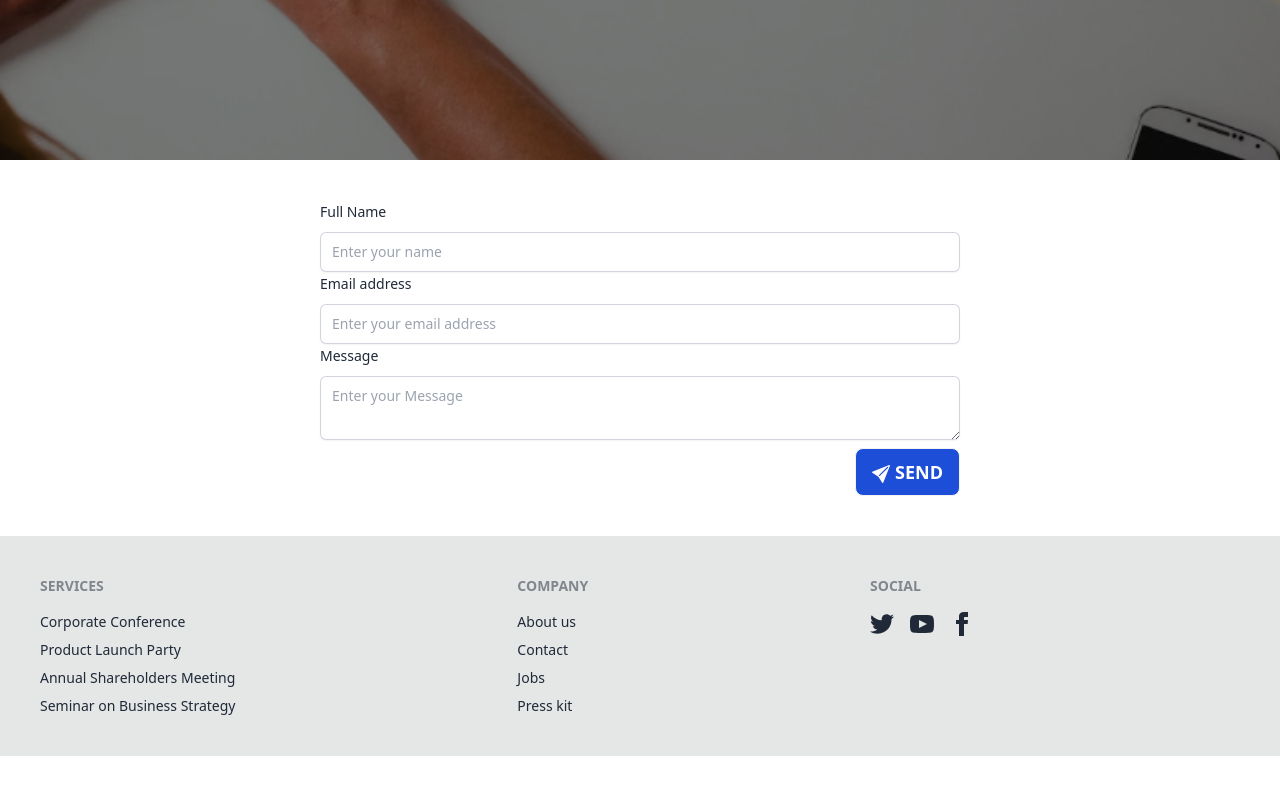
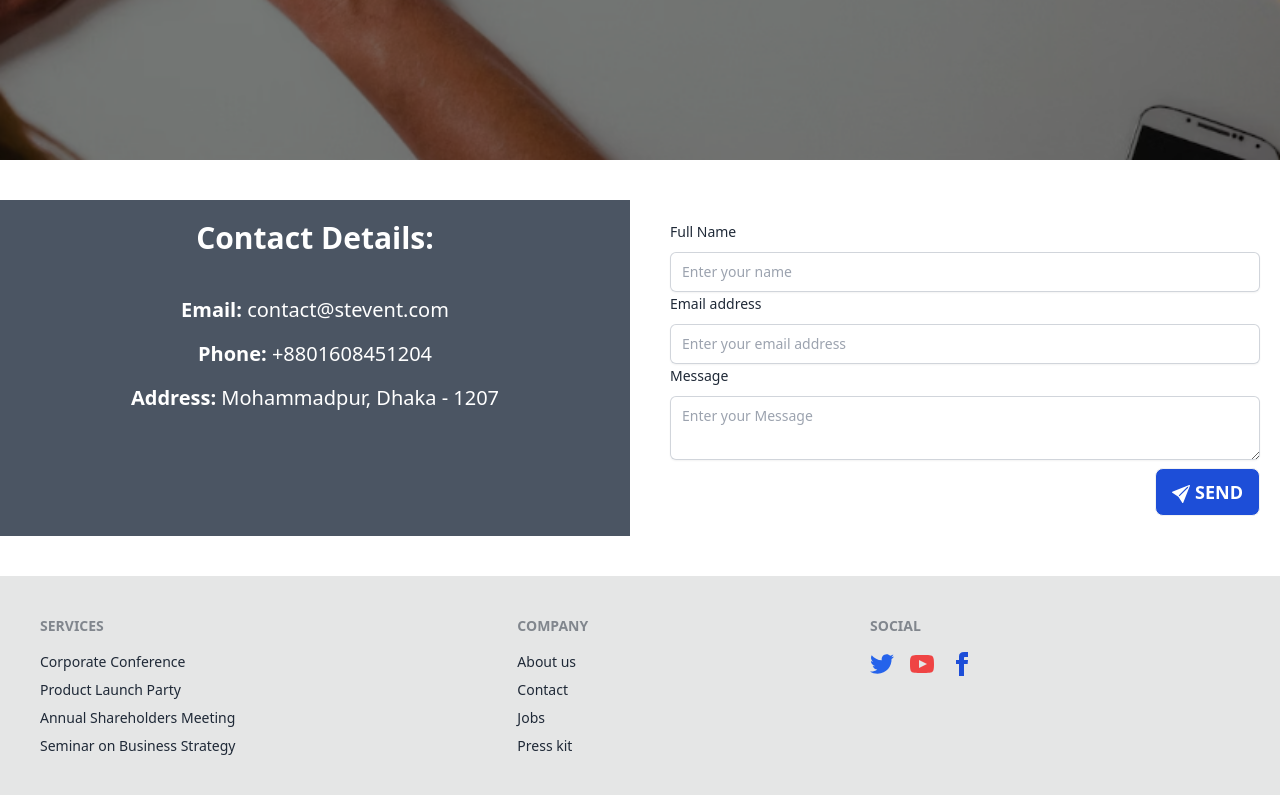
Before and after one commit to shehabweb1/st-event-management, a React (Vite) app: page /contact in a window 1280 px wide. Shown: the part 507-1302 px from the top of the page. Before the commit the page ends 1263 px from the top, so only its background shows below. Built offline with nearby package versions, Linux system fonts and the light colour scheme; no server answers.

Commit message:
Add More Content

```diff
--- a/src/Router/router.jsx
+++ b/src/Router/router.jsx
@@ -20,7 +20,7 @@ const router = createBrowserRouter([
 			{
 				path: "/",
 				element: <Home />,
-				loader: () => fetch("./data.json"),
+				loader: () => fetch("../data.json"),
 			},
 			{
 				path: "/about",
@@ -29,7 +29,7 @@ const router = createBrowserRouter([
 			{
 				path: "/services",
 				element: <Services />,
-				loader: () => fetch("./data.json"),
+				loader: () => fetch("../data.json"),
 			},
 			{
 				path: "/services/:id",
--- a/src/component/Contact/Contact.jsx
+++ b/src/component/Contact/Contact.jsx
@@ -19,7 +19,27 @@ const Contact = () => {
 		<div>
 			<Banner bannerImg={contactImg} bannerTitle="Contact Us" />
 			<div className="my-10">
-				<form className="lg:w-1/2 mx-auto" onSubmit={handleContactForm}>
+				<div className="grid lg:grid-cols-2 gap-5">
+					<div className="bg-gray-600 p-5 text-white">
+						<h2 className="text-3xl font-semibold text-center mb-10">
+							Contact Details:
+						</h2>
+						<div className="flex flex-col items-center gap-4 text-xl">
+							<p>
+								<span className="font-semibold">Email:</span>{" "}
+								contact@stevent.com
+							</p>
+							<p>
+								<span className="font-semibold">Phone:</span> +8801608451204
+							</p>
+							<p>
+								<span className="font-semibold">Address:</span> Mohammadpur,
+								Dhaka - 1207
+							</p>
+						</div>
+					</div>
+					<div className="p-5">
+						<form onSubmit={handleContactForm}>
 							<div>
 								<label
 									htmlFor="name"
@@ -83,6 +103,8 @@ const Contact = () => {
 						</form>
 					</div>
 				</div>
+			</div>
+		</div>
 	);
 };
 
--- a/src/component/Footer/Footer.jsx
+++ b/src/component/Footer/Footer.jsx
@@ -31,7 +31,7 @@ const Footer = () => {
 							width="24"
 							height="24"
 							viewBox="0 0 24 24"
-							className="fill-current"
+							className="fill-current text-blue-600"
 						>
 							<path d="M24 4.557c-.883.392-1.832.656-2.828.775 1.017-.609 1.798-1.574 2.165-2.724-.951.564-2.005.974-3.127 1.195-.897-.957-2.178-1.555-3.594-1.555-3.179 0-5.515 2.966-4.797 6.045-4.091-.205-7.719-2.165-10.148-5.144-1.29 2.213-.669 5.108 1.523 6.574-.806-.026-1.566-.247-2.229-.616-.054 2.281 1.581 4.415 3.949 4.89-.693.188-1.452.232-2.224.084.626 1.956 2.444 3.379 4.6 3.419-2.07 1.623-4.678 2.348-7.29 2.04 2.179 1.397 4.768 2.212 7.548 2.212 9.142 0 14.307-7.721 13.995-14.646.962-.695 1.797-1.562 2.457-2.549z"></path>
 						</svg>
@@ -42,7 +42,7 @@ const Footer = () => {
 							width="24"
 							height="24"
 							viewBox="0 0 24 24"
-							className="fill-current"
+							className="fill-current text-red-500"
 						>
 							<path d="M19.615 3.184c-3.604-.246-11.631-.245-15.23 0-3.897.266-4.356 2.62-4.385 8.816.029 6.185.484 8.549 4.385 8.816 3.6.245 11.626.246 15.23 0 3.897-.266 4.356-2.62 4.385-8.816-.029-6.185-.484-8.549-4.385-8.816zm-10.615 12.816v-8l8 3.993-8 4.007z"></path>
 						</svg>
@@ -53,7 +53,7 @@ const Footer = () => {
 							width="24"
 							height="24"
 							viewBox="0 0 24 24"
-							className="fill-current"
+							className="fill-current text-blue-700"
 						>
 							<path d="M9 8h-3v4h3v12h5v-12h3.642l.358-4h-4v-1.667c0-.955.192-1.333 1.115-1.333h2.885v-5h-3.808c-3.596 0-5.192 1.583-5.192 4.615v3.385z"></path>
 						</svg>
--- a/src/component/Home/Home.jsx
+++ b/src/component/Home/Home.jsx
@@ -1,4 +1,4 @@
-import React, { useContext } from "react";
+import React from "react";
 import bannerImg from "../../assets/banner.jpg";
 import Banner from "../Banner/Banner";
 import { useLoaderData } from "react-router-dom";
@@ -21,21 +21,19 @@ const Home = () => {
 		<>
 			<Banner bannerImg={bannerImg} bannerTitle="Corporate Event Management" />
 			<div className="my-20">
-				<h2 className="text-xl md:text-3xl font-semibold text-center pb-2">
-					Services
-				</h2>
+				<h2 className="text-3xl font-semibold text-center pb-2">Services</h2>
 				<hr className="border-t-2 w-32 mx-auto mb-8" />
 
 				<div className="grid md:grid-cols-2 lg:grid-cols-3 gap-5">
-					{data.map((service) => (
-						<ServiceCard data={service} key={service.id} />
+					{data.map((e) => (
+						<ServiceCard data={e} key={e.id} />
 					))}
 				</div>
 			</div>
 			<div className="my-20">
 				<div className="grid lg:grid-cols-2 gap-5" data-aos="fade-up">
 					<div>
-						<h2 className="text-xl md:text-2xl font-semibold text-center pb-2">
+						<h2 className="text-2xl font-semibold text-center pb-2">
 							Why Choose Us for your Event?
 						</h2>
 						<p className="text-center">Event that you will Remember</p>
@@ -68,7 +66,7 @@ const Home = () => {
 				</div>
 			</div>
 			<div className="py-10 bg-gray-800">
-				<h2 className="text-3xl font-semibold text-center mb-8">
+				<h2 className="text-3xl font-semibold text-center text-white mb-8">
 					Our Recent Clients
 				</h2>
 				<Swiper
--- a/src/component/Login/Login.jsx
+++ b/src/component/Login/Login.jsx
@@ -87,10 +87,11 @@ const Login = () => {
 					</div>
 				</form>
 
-				<div className="my-10">
+				<div className="my-10 flex gap-2 items-center">
+					<p >Login With Google Account</p>
 					<button
 						onClick={handleLoginWithGoogle}
-						className=" flex items-center gap-3 py-2 px-5 border border-blue-500 text-blue-500 rounded-lg hover:bg-blue-600 hover:text-white"
+						className=" flex items-center gap-2 py-1 px-5 border border-blue-500 text-blue-500 rounded-lg hover:bg-blue-600 hover:text-white"
 					>
 						<FaGoogle /> Google
 					</button>
--- a/src/component/Register/Register.jsx
+++ b/src/component/Register/Register.jsx
@@ -67,7 +67,7 @@ const Register = () => {
 	return (
 		<div className="flex min-h-full flex-1 flex-col justify-center px-6 py-12 lg:px-8">
 			<h1 className="text-center text-3xl font-semibold mb-10">
-				Login your account
+				Create an Account
 			</h1>
 			<div className="mt-10 sm:mx-auto sm:w-full sm:max-w-sm">
 				<form className="space-y-6" onSubmit={handleCreateAccount}>
@@ -178,10 +178,11 @@ const Register = () => {
 
 				{<p className="text-red-600 my-5">{showError}</p>}
 
-				<div className="my-10">
+				<div className="my-10 flex gap-2 items-center">
+					<p className="text-lg">Login With Google Account</p>
 					<button
 						onClick={handleJoinWithGoogle}
-						className=" flex items-center gap-3 py-2 px-5 border border-blue-500 text-blue-500 rounded-lg hover:bg-blue-600 hover:text-white"
+						className="flex items-center gap-2 py-1 px-5 border border-blue-500 text-blue-500 rounded-lg hover:bg-blue-600 hover:text-white"
 					>
 						<FaGoogle /> Google
 					</button>
```
Lines whose indentation alone changed are shown as unchanged.
